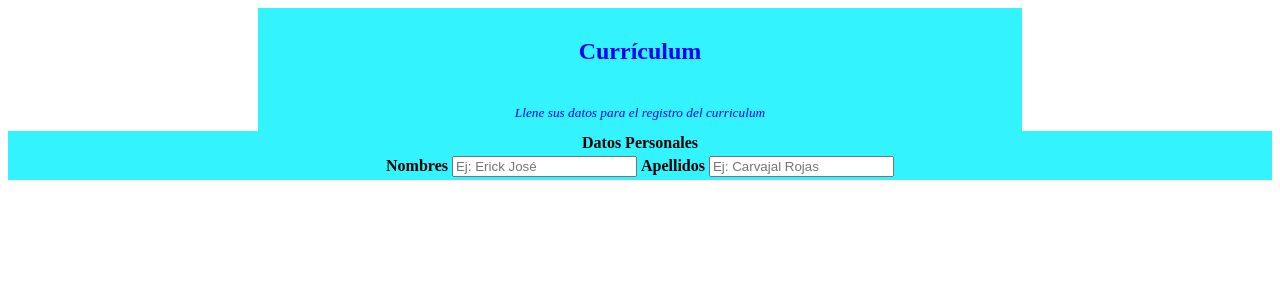
After one commit to Yeinson25/clasesonline_erick, a PHP site: page /formulario_curriculum.php in a window 1280 px wide. The commit adds this page. Shown: the top 300 px of the page. Run offline with PHP 8.4, Linux system fonts and the light colour scheme.

Commit message:
creando formulario

```diff
--- /dev/null
+++ b/css/estilos.css
@@ -0,0 +1,14 @@
+.mi_header{
+	background-color: #33F3FF;
+	margin-left: 250px;
+	margin-right: 250px;
+	padding-top: 10px;
+	padding-left: 5px;
+	padding-right: 5px;
+	padding-bottom: 10px;
+	color: blue;
+}
+
+#formulario{
+	background-color: #33F3FF;
+}
--- /dev/null
+++ b/formulario_curriculum.php
@@ -0,0 +1,45 @@
+<!DOCTYPE html>
+<html>
+<head>
+	<meta charset="utf-8">
+	<meta http-equiv="X-UA-Compatible" content="IE=edge">
+	<title>Curriculum</title>
+	<link rel="stylesheet"  type="text/css" href="css/estilos.css">
+
+</head>
+<body>
+<section id="header">
+	<div class="mi_header">
+		<center>
+			<h1>Currículum</h1>
+			<br>
+			<small><i>Llene sus datos para el registro del curriculum</i></small>
+		</center>
+	</div>
+</section>
+<section id="formulario">
+	<div class="formulario">
+		<table align="center">
+			<thead>
+				<tr>
+					<th colspan="4">Datos Personales</th>
+				</tr>
+			</thead>
+			<tbody>
+				<tr>
+					<th>Nombres</th>
+					<td><input type="text" name="nombres" placeholder="Ej: Erick José" required="required" title="Ingrese sus nombres" id="nombres"></td>
+					<th>Apellidos</th>
+					<td><input type="text" name="apellidos" placeholder="Ej: Carvajal Rojas" required="required" title="Ingrese sus apellidos" id="apellidos"></td>
+				</tr>
+			</tbody>
+		</table>
+
+
+	</div>
+</section>
+<section id="footer">
+
+</section>
+</body>
+</html>
--- a/index.php
+++ b/index.php
@@ -33,6 +33,7 @@
 		<h4>Menú</h4>
 		<ul>
 			<li><a href="formulario_basico.php">Formulario básico</a></li>
+			<li><a href="formulario_curriculum.php">Formulario Curriculum</a></li>
 		</ul>
 
 
```
Also changed, not shown: styles.css (added).
